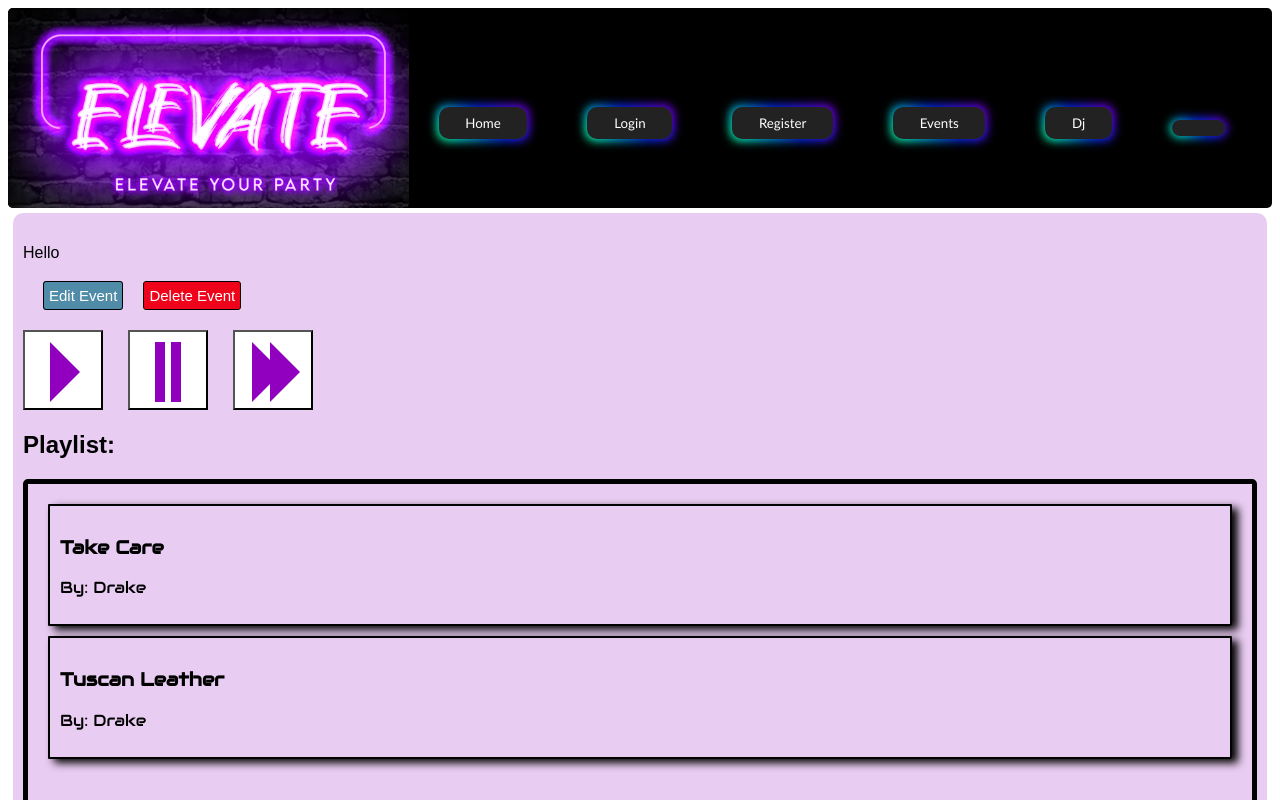
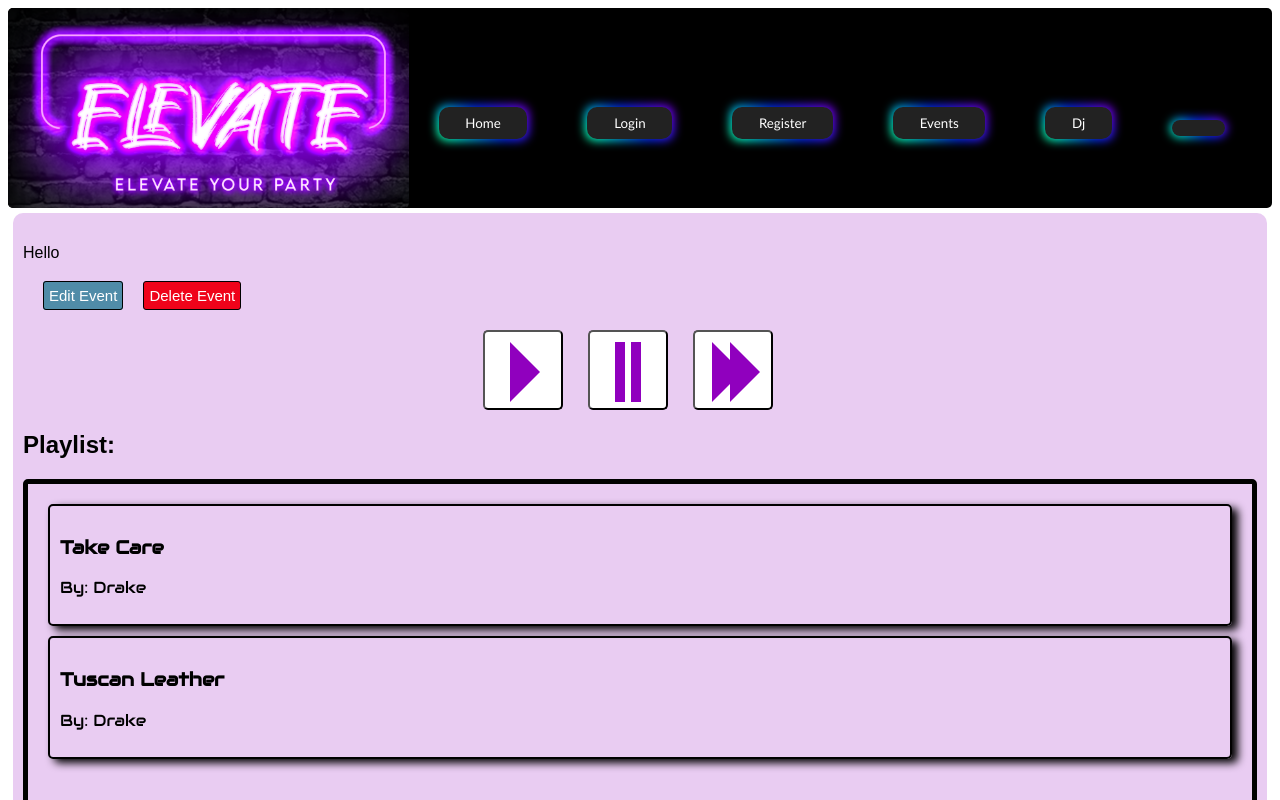
Before and after one commit to allenkramer3/Elevate-Final-Capstone-Project, a Vue app in the folder capstone/vue/: page /events/1 in a window 1280 px wide. Shown: the top 800 px of the page. Built offline with nearby package versions, Linux system fonts and the light colour scheme; no server answers.

Commit message:
Some event page styling

```diff
--- a/capstone/vue/src/components/EventsList.vue
+++ b/capstone/vue/src/components/EventsList.vue
@@ -1,9 +1,9 @@
 <template>
   <div>
-      <h1>Elevate Events</h1>
+      <h1 class ="title">Elevate Events</h1>
       <div class="events">
             <div class="loading" v-if="isLoading === false">
-              <h2>List of Events:</h2>
+
                  <!-- <event-detail v-for="event in events" v-bind:event="event" v-bind:key="event.id" v-on:click="viewEventDetails(event.eventID)" /> -->
                 <router-link v-bind:to="{name : 'event', params: {eventId: event.eventID}}" v-for="event in events" v-bind:key="event.eventID" class="links">
                     <div class="card">
@@ -83,8 +83,35 @@ h1, h2{
 }
 
 .card {
-    background-color: turquoise;
+    background-color: rgba(144, 0, 190, .2);
     color: black;
+    border-radius: 5px;
+    padding: 5px;
+    margin: 10px;
+    border: 2px solid;
+    padding: 10px;
+    box-shadow: 6px 4px 8px;
+}
+.card:hover{
+    border-color: #ff00d4;
+    box-shadow: 0 0 10px #ff00d4;
+
+}
+
+
+
+.card:hover::before{
+      transform: scale(1.1);
+      box-shadow: 0 0 20px #ff00d4;
+
+
+    /* background-color:white;
+    border-top-left-radius: 10px;
+    border-bottom-left-radius: 10px;
+    animation-name: example;
+    animation-duration: 0.25s;
+    border-left: 8px solid black;
+    box-shadow: 0 14px 28px rgba(0,0,0,0.25), 0 10px 10px rgba(0,0,0,0.22); */
 }
 
 .links {
@@ -116,4 +143,7 @@ div {
     color: rgb(243, 243, 243);
     text-decoration: none;
 }
+.title{
+    text-align: center;
+}
 </style>
--- a/capstone/vue/src/components/MusicPlayer.vue
+++ b/capstone/vue/src/components/MusicPlayer.vue
@@ -1,5 +1,5 @@
 <template>
-  <div>
+  <div class= "buttons">
       <button id="play" v-on:click="playSong(); hideButton = true" v-if="!hideButton"/>
       <button id="pause" v-on:click="pauseSong"/>
       <button id="fwd" v-on:click="skipSong"/>
@@ -32,6 +32,13 @@ export default {
 </script>
 
 <style>
+.buttons{
+    text-align:center;
+
+
+}
+
+
  #play, #pause, #fwd, #rew {
    width:80px;
    height: 80px;
@@ -40,6 +47,10 @@ export default {
    margin-top: 10px;
    display: inline-block;
    margin-right: 25px;
+   align-content: center;
+   border-radius: 5px;
+
+
 }
 
 #play:before {
@@ -53,6 +64,7 @@ export default {
     content: "";
     top: 10px;
     left: 25px;
+
 }
 
 #pause:before {
--- a/capstone/vue/src/components/Playlist.vue
+++ b/capstone/vue/src/components/Playlist.vue
@@ -49,7 +49,7 @@ export default {
 .song {
     border-style: solid;
     border: 2px solid #9000BE;
-    border-radius: 1px;
+    border-radius: 5px;
     padding: 5px;
     margin: 10px;
     border: 2px solid;
```
